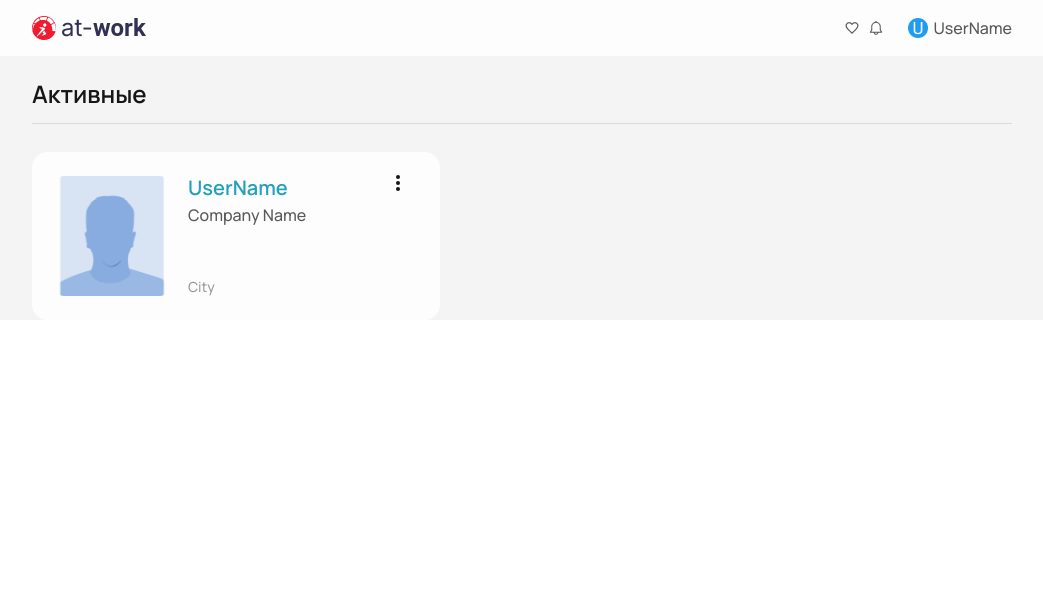
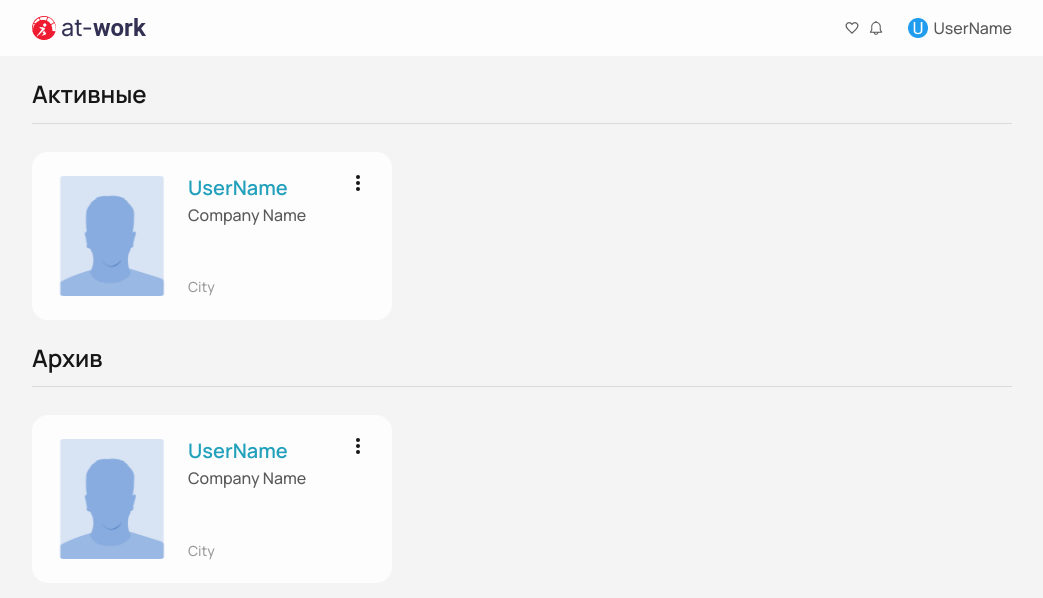
Before and after one commit to maybe-skiFF/at-work-test-task, a React (Vite) app: page / in a window 1280 px wide. Shown: the top 598 px of the page, without its empty margins (118-1161 px from the left). Built offline with nearby package versions, Linux system fonts and the light colour scheme.

Commit message:
feat: add propdown menu

```diff
--- a/src/components/ActiveUsersList/ActiveUsersList.tsx
+++ b/src/components/ActiveUsersList/ActiveUsersList.tsx
@@ -2,10 +2,12 @@ import { UserItem } from '../UserItem/UserItem';
 import styles from './ActiveUsersList.module.css';
 
 const ActiveUsersList = () => {
+  const isActiveUsers = true;
+
   return (
     <div className={styles.activeUsersListWrapper}>
       <p className={styles.title}>Активные</p>
-      <UserItem />
+      <UserItem isActiveUsers={isActiveUsers} />
     </div>
   );
 };
--- /dev/null
+++ b/src/components/ArchiveUsersList/ArchiveUsersList.module.css
@@ -0,0 +1,19 @@
+.archiveUsersListWrapper {
+  display: flex;
+  flex-direction: column;
+  max-width: 1440px;
+  padding: 0 150px 150px 150px;
+
+  background-color: var(--color-5);
+}
+
+.title {
+  font-family: var(--font-family);
+  font-weight: 600;
+  font-size: 24px;
+  color: var(--color-1);
+
+  padding-bottom: 15px;
+  margin-bottom: 28px;
+  border-bottom: 1px solid var(--color-4);
+}
--- /dev/null
+++ b/src/components/ArchiveUsersList/ArchiveUsersList.tsx
@@ -0,0 +1,13 @@
+import { UserItem } from '../UserItem/UserItem';
+import styles from './ArchiveUsersList.module.css';
+
+const ArchiveUsersList = () => {
+  return (
+    <div className={styles.archiveUsersListWrapper}>
+      <p className={styles.title}>Архив</p>
+      <UserItem isActiveUsers={false} />
+    </div>
+  );
+};
+
+export { ArchiveUsersList };
--- /dev/null
+++ b/src/components/DropdownMenuActive/DropdownMenuActive.module.css
@@ -0,0 +1,69 @@
+.dropdown {
+  position: relative;
+  display: inline-block;
+}
+
+.dropdownMenu {
+  display: flex;
+  flex-direction: column;
+  row-gap: 15px;
+  position: absolute;
+  background-color: var(--color-6);
+  min-width: 200px;
+  z-index: 1;
+  box-shadow: 0 0 2px 0 #5a5a5a;
+  border-radius: 12px;
+  padding: 8px;
+  width: 146px;
+  padding-left: 20px;
+  right: 5px;
+}
+
+.dropdownBtn {
+  border-radius: 5px;
+  width: 4px;
+  height: 4px;
+  background-color: var(--color-1);
+
+  position: relative;
+  cursor: pointer;
+
+  margin-top: 5px;
+  margin-left: 50px;
+}
+
+.dropdownBtn::after {
+  content: '';
+  position: absolute;
+  top: 6px;
+
+  border-radius: 5px;
+  width: 4px;
+  height: 4px;
+  background-color: var(--color-1);
+}
+
+.dropdownBtn::before {
+  content: '';
+  position: absolute;
+  top: -6px;
+
+  border-radius: 5px;
+  width: 4px;
+  height: 4px;
+  background-color: var(--color-1);
+}
+
+.dropdownItem {
+  font-family: var(--font-family);
+  font-weight: 500;
+  font-size: 16px;
+  color: var(--color-1);
+  text-decoration: none;
+  display: block;
+  cursor: pointer;
+}
+
+.dropdownItem:hover {
+  background-color: #f1f1f1;
+}
--- /dev/null
+++ b/src/components/DropdownMenuActive/DropdownMenuActive.tsx
@@ -0,0 +1,25 @@
+import { useState } from 'react';
+import styles from './DropdownMenuActive.module.css';
+
+const DropdownMenuActive = () => {
+  const [isOpen, setIsOpen] = useState<boolean>(false);
+
+  const toggleMenu = () => {
+    setIsOpen(!isOpen);
+  };
+
+  return (
+    <div className={styles.dropdown}>
+      <div onClick={toggleMenu} className={styles.dropdownBtn}></div>
+      {isOpen && (
+        <ul className={styles.dropdownMenu}>
+          <li className={styles.dropdownItem}>Редактировать</li>
+          <li className={styles.dropdownItem}>Архивировать</li>
+          <li className={styles.dropdownItem}>Скрыть</li>
+        </ul>
+      )}
+    </div>
+  );
+};
+
+export { DropdownMenuActive };
--- /dev/null
+++ b/src/components/DropdownMenuArchive/DropdownMenuArchive.module.css
@@ -0,0 +1,69 @@
+.dropdown {
+  position: relative;
+  display: inline-block;
+}
+
+.dropdownMenu {
+  display: flex;
+  flex-direction: column;
+  row-gap: 15px;
+  position: absolute;
+  background-color: var(--color-6);
+  min-width: 200px;
+  z-index: 1;
+  box-shadow: 0 0 2px 0 #5a5a5a;
+  border-radius: 12px;
+  padding: 8px;
+  width: 146px;
+  padding-left: 20px;
+  right: 5px;
+}
+
+.dropdownBtn {
+  border-radius: 5px;
+  width: 4px;
+  height: 4px;
+  background-color: var(--color-1);
+
+  position: relative;
+  cursor: pointer;
+
+  margin-top: 5px;
+  margin-left: 50px;
+}
+
+.dropdownBtn::after {
+  content: '';
+  position: absolute;
+  top: 6px;
+
+  border-radius: 5px;
+  width: 4px;
+  height: 4px;
+  background-color: var(--color-1);
+}
+
+.dropdownBtn::before {
+  content: '';
+  position: absolute;
+  top: -6px;
+
+  border-radius: 5px;
+  width: 4px;
+  height: 4px;
+  background-color: var(--color-1);
+}
+
+.dropdownItem {
+  font-family: var(--font-family);
+  font-weight: 500;
+  font-size: 16px;
+  color: var(--color-1);
+  text-decoration: none;
+  display: block;
+  cursor: pointer;
+}
+
+.dropdownItem:hover {
+  background-color: #f1f1f1;
+}
--- /dev/null
+++ b/src/components/DropdownMenuArchive/DropdownMenuArchive.tsx
@@ -0,0 +1,23 @@
+import { useState } from 'react';
+import styles from './DropdownMenuArchive.module.css';
+
+const DropdownMenuArchive = () => {
+  const [isOpen, setIsOpen] = useState<boolean>(false);
+
+  const toggleMenu = () => {
+    setIsOpen(!isOpen);
+  };
+
+  return (
+    <div className={styles.dropdown}>
+      <div onClick={toggleMenu} className={styles.dropdownBtn}></div>
+      {isOpen && (
+        <ul className={styles.dropdownMenu}>
+          <li className={styles.dropdownItem}>Активировать</li>
+        </ul>
+      )}
+    </div>
+  );
+};
+
+export { DropdownMenuArchive };
--- a/src/components/UserItem/UserItem.module.css
+++ b/src/components/UserItem/UserItem.module.css
@@ -1,8 +1,7 @@
 .userItemContainer {
   display: flex;
   column-gap: 20px;
-  width: 360px;
-  /* height: 168px; */
+  width: 312px;
   padding: 24px;
   background-color: var(--color-6);
   border-radius: 16px;
@@ -63,7 +62,7 @@
   cursor: pointer;
 
   margin-top: 5px;
-  margin-left: 90px;
+  margin-left: 50px;
 }
 
 .dropdownBtn::after {
--- a/src/components/UserItem/UserItem.tsx
+++ b/src/components/UserItem/UserItem.tsx
@@ -1,18 +1,23 @@
+import { DropdownMenuActive } from '../DropdownMenuActive/DropdownMenuActive';
+import { DropdownMenuArchive } from '../DropdownMenuArchive/DropdownMenuArchive';
 import styles from './UserItem.module.css';
 
-const UserItem = () => {
+interface IProps {
+  isActiveUsers: boolean;
+}
+
+const UserItem = ({ isActiveUsers }: IProps) => {
   return (
     <div className={styles.userItemContainer}>
-      <div className={styles.userItemImgWrapper}>
-        {/* <img className={styles.userItemImg} src={userAvatar} alt="userAvatar" /> */}
-      </div>
+      <div className={styles.userItemImgWrapper}></div>
       <div className={styles.userItemContent}>
         <div className={styles.userItemDiscription}>
           <span className={styles.userItemName}>UserName</span>
           <span className={styles.userItemCompany}>Company Name</span>
           <span className={styles.userItemCity}>City</span>
         </div>
-        <div className={styles.dropdownBtn}></div>
+        {/* <div className={styles.dropdownBtn}></div> */}
+        {isActiveUsers ? <DropdownMenuActive /> : <DropdownMenuArchive />}
       </div>
     </div>
   );
--- a/src/pages/MainPage/MainPage.tsx
+++ b/src/pages/MainPage/MainPage.tsx
@@ -1,4 +1,5 @@
 import { ActiveUsersList } from '../../components/ActiveUsersList/ActiveUsersList';
+import { ArchiveUsersList } from '../../components/ArchiveUsersList/ArchiveUsersList';
 import { Header } from '../../components/Header/Header';
 
 const MainPage = () => {
@@ -6,6 +7,7 @@ const MainPage = () => {
     <>
       <Header />
       <ActiveUsersList />
+      <ArchiveUsersList />
     </>
   );
 };
```
